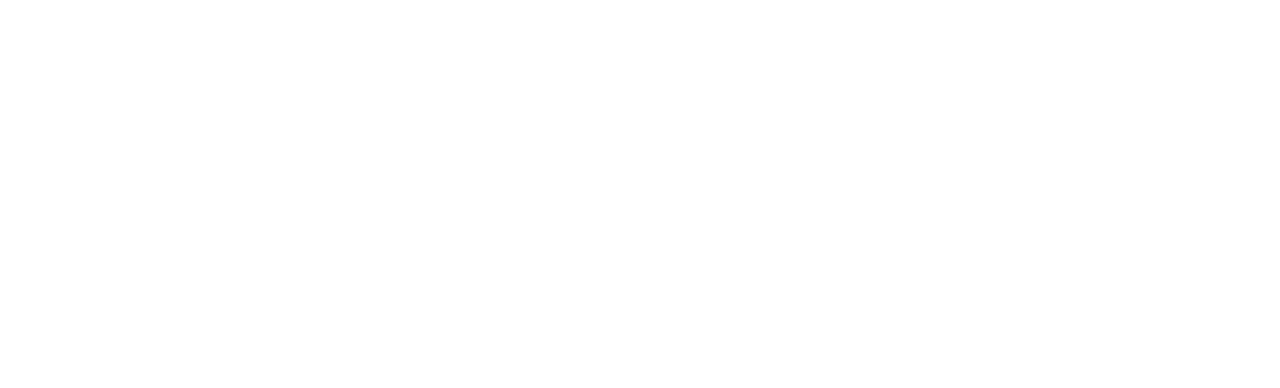
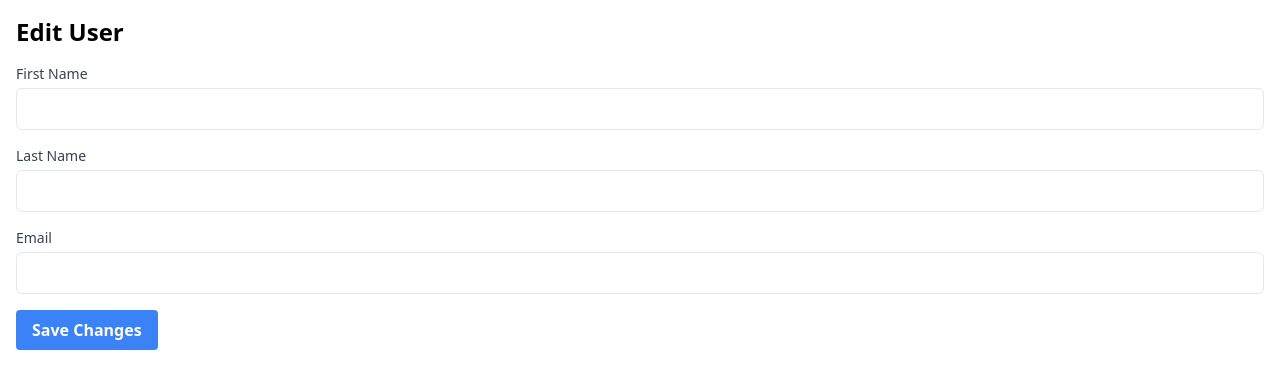
Before and after one commit to BadieF9/Novin_Dev_Entrance_Task, a React (Create React App) app: page /users/1/edit in a window 1280 px wide. Before the commit this address had no page. Shown: the top 388 px of the page. Built offline with nearby package versions, Linux system fonts and the light colour scheme; no server answers; sample sign-in values are in the browser's storage; a web font is replaced by a local one.

Commit message:
CreateEdit user page created

```diff
--- a/package.json
+++ b/package.json
@@ -10,6 +10,7 @@
     "react-hook-form": "^7.54.2",
     "react-router-dom": "^7.1.3",
     "react-scripts": "5.0.1",
+    "react-toastify": "^11.0.3",
     "web-vitals": "^4.2.4",
     "yup": "^1.6.1"
   },
--- a/src/index.tsx
+++ b/src/index.tsx
@@ -6,6 +6,7 @@
 import RegisterPage from "./pages/RegisterPage.tsx";
 import DashboardPage from "./pages/DashboardPage.tsx";
 import AuthComponent from "./components/AuthComponent.tsx";
+import CreateEditUserPage from "./pages/CreateEditUserPage.tsx";
 
 const root = ReactDOM.createRoot(
   document.getElementById("root") as HTMLElement
@@ -25,6 +26,22 @@
             </AuthComponent>
           }
         />
+        <Route
+          path="/users/:userId/edit"
+          element={
+            <AuthComponent>
+              <CreateEditUserPage />
+            </AuthComponent>
+          }
+        />
+        <Route
+          path="/users/create"
+          element={
+            <AuthComponent>
+              <CreateEditUserPage />
+            </AuthComponent>
+          }
+        />
       </Routes>
     </Router>
   </React.StrictMode>
--- /dev/null
+++ b/src/pages/CreateEditUserPage.tsx
@@ -0,0 +1,175 @@
+import React, { useEffect, useState } from "react";
+import { useForm } from "react-hook-form";
+import { useNavigate, useParams } from "react-router-dom";
+import { UserCreate } from "../@types";
+import { yupResolver } from "@hookform/resolvers/yup";
+import * as yup from "yup";
+import { toast, ToastContainer } from "react-toastify";
+
+const schema = yup.object({
+  first_name: yup.string().required("First name is required"),
+  last_name: yup.string().required("Last name is required"),
+  email: yup.string().email().required("Email is required"),
+});
+
+const CreateEditUserPage = () => {
+  const { userId } = useParams();
+  const navigate = useNavigate();
+  const [isLoading, setIsLoading] = useState(false);
+  const {
+    register,
+    handleSubmit,
+    formState: { errors },
+    reset,
+  } = useForm<UserCreate>({ resolver: yupResolver(schema) });
+
+  const fetchData = async () => {
+    if (userId) {
+      try {
+        const response = await fetch(`https://reqres.in/api/users/${userId}`);
+        const data = await response.json();
+        if (!response.ok) {
+          throw new Error(`Failed to fetch user: ${data.error}`);
+        }
+        reset(data.data);
+      } catch (error) {
+        console.error("Error fetching user:", error);
+      }
+    }
+  };
+
+  useEffect(() => {
+    fetchData();
+  }, [userId, reset]);
+
+  const onSubmit = async (data: UserCreate) => {
+    setIsLoading(true);
+    console.log("data: ", data);
+
+    try {
+      const method = userId ? "PUT" : "POST";
+      const url = userId
+        ? `https://reqres.in/api/users/${userId}`
+        : "https://reqres.in/api/users";
+
+      const response = await fetch(url, {
+        method: method,
+        headers: {
+          "Content-Type": "application/json",
+        },
+        body: JSON.stringify(data),
+      });
+
+      if (!response.ok) {
+        throw new Error((await response.json()).error);
+      }
+
+      if (userId) {
+        toast.success("User updated successfully!", {
+          autoClose: 3000,
+        });
+      } else {
+        toast.success("User created successfully!", {
+          autoClose: 3000,
+        });
+      }
+
+      setTimeout(() => {
+        navigate("/dashboard");
+      }, 4000);
+    } catch (error) {
+      console.error("Error saving user:", error);
+    } finally {
+      setIsLoading(false);
+    }
+  };
+
+  return (
+    <div className="container mx-auto p-4">
+      <ToastContainer />
+      <h1 className="text-2xl font-bold mb-4">
+        {userId ? "Edit User" : "Create User"}
+      </h1>
+
+      {isLoading ? (
+        <div className="flex items-center justify-center">
+          <p>Loading...</p>
+        </div>
+      ) : (
+        <form onSubmit={handleSubmit(onSubmit)}>
+          <div className="mb-4">
+            <label
+              htmlFor="first_name"
+              className="block text-sm font-medium text-gray-700"
+            >
+              First Name
+            </label>
+            <input
+              type="text"
+              id="first_name"
+              {...register("first_name")}
+              className={`mt-1 p-2 w-full border rounded-md focus:ring-blue-500 focus:border-blue-500 ${
+                errors.first_name ? "border-red-500" : ""
+              }`}
+            />
+            {errors.first_name && (
+              <p className="text-red-500 text-xs mt-1">
+                {errors.first_name.message}
+              </p>
+            )}
+          </div>
+          <div className="mb-4">
+            <label
+              htmlFor="lastName"
+              className="block text-sm font-medium text-gray-700"
+            >
+              Last Name
+            </label>
+            <input
+              type="text"
+              id="last_name"
+              {...register("last_name")}
+              className={`mt-1 p-2 w-full border rounded-md focus:ring-blue-500 focus:border-blue-500 ${
+                errors.last_name ? "border-red-500" : ""
+              }`}
+            />
+            {errors.last_name && (
+              <p className="text-red-500 text-xs mt-1">
+                {errors.last_name.message}
+              </p>
+            )}
+          </div>
+          <div className="mb-4">
+            <label
+              htmlFor="email"
+              className="block text-sm font-medium text-gray-700"
+            >
+              Email
+            </label>
+            <input
+              type="text"
+              id="email"
+              {...register("email")}
+              className={`mt-1 p-2 w-full border rounded-md focus:ring-blue-500 focus:border-blue-500 ${
+                errors.email ? "border-red-500" : ""
+              }`}
+            />
+            {errors.email && (
+              <p className="text-red-500 text-xs mt-1">
+                {errors.email.message}
+              </p>
+            )}
+          </div>
+          <button
+            type="submit"
+            className="bg-blue-500 hover:bg-blue-700 text-white font-bold py-2 px-4 rounded"
+          >
+            {userId ? "Save Changes" : "Create User"}
+          </button>
+        </form>
+      )}
+    </div>
+  );
+};
+
+export default CreateEditUserPage;
--- a/src/pages/DashboardPage.tsx
+++ b/src/pages/DashboardPage.tsx
@@ -1,6 +1,7 @@
 import React, { useState, useEffect } from "react";
 import { Link } from "react-router-dom";
 import { User } from "../@types";
+import { ToastContainer } from "react-toastify";
 
 const DashboardPage = () => {
   const [users, setUsers] = useState<User[]>([]);
@@ -62,8 +63,8 @@
 
   return (
     <div className="container mx-auto p-4">
+      <ToastContainer />
       <h1 className="text-2xl font-bold mb-4">User Dashboard</h1>
-
       {isLoading ? (
         <div className="flex items-center justify-center">
           <p>Loading...</p>
@@ -80,7 +81,7 @@
               id="usersPerPage"
               value={usersPerPage}
               onChange={handlePerPageChange}
-              className="border rounded-md p-2"
+              className="border rounded-md p-2 mr-10"
             >
               <option value={2}>2</option>
               <option value={4}>4</option>
@@ -89,6 +90,12 @@
               <option value={10}>10</option>
               <option value={12}>12</option>
             </select>
+            <Link
+              to="/users/create"
+              className="bg-blue-600 hover:bg-blue-800 text-white font-bold py-2 px-4 rounded"
+            >
+              Create User
+            </Link>
           </div>
 
           <table className="table-auto w-full">
```
Also changed, not shown: src/@types/user.type.ts (+7 -0 lines), 1 other file (tests, documents, lock files or other folders).
